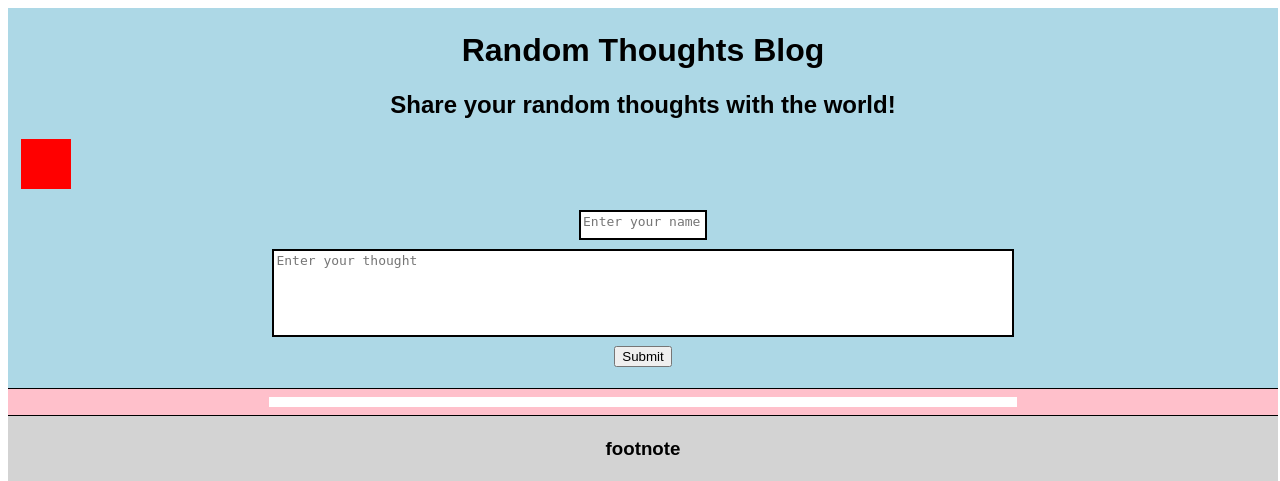
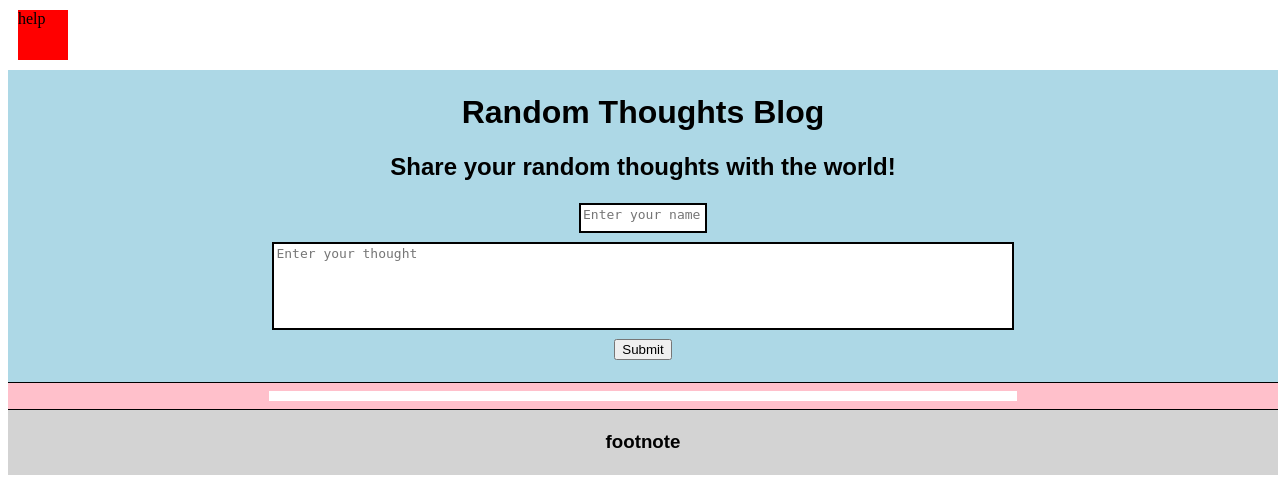
Before and after one commit to bmwsedee/WTclone, a Django app: page / in a window 1280 px wide. Shown: the top 481 px of the page. Run offline with Django 3.2, Linux system fonts and the light colour scheme; data that the repository does not hold is empty.

Commit message:
css fix v6

```diff
--- a/mysite/settings.py
+++ b/mysite/settings.py
@@ -119,4 +119,4 @@ USE_TZ = True
 # https://docs.djangoproject.com/en/1.11/howto/static-files/
 
 STATIC_URL = '/static/'
-STATIC_ROOT = os.path.join(BASE_DIR, 'static/css/rtblog.css')
+STATIC_ROOT = os.path.join(BASE_DIR, 'static')
--- a/rtblog/static/css/rtblog.css
+++ b/rtblog/static/css/rtblog.css
@@ -7,7 +7,6 @@
   height: 50px;
   background-color: red;
   margin: 10px;
-
 }
 
 .background {
--- a/rtblog/templates/rtblog/post_list.html
+++ b/rtblog/templates/rtblog/post_list.html
@@ -10,13 +10,13 @@
 
 <body>
 
+<div class='testfigure'>help</div>
+
  <div class="background">
 
    <div class="top-part">
       <h1> Random Thoughts Blog </h1>
       <h2> Share your random thoughts with the world! </h2>
-
-      <div class='testfigure'></div>
 
       <div class="inputs">
         <h3>
```
